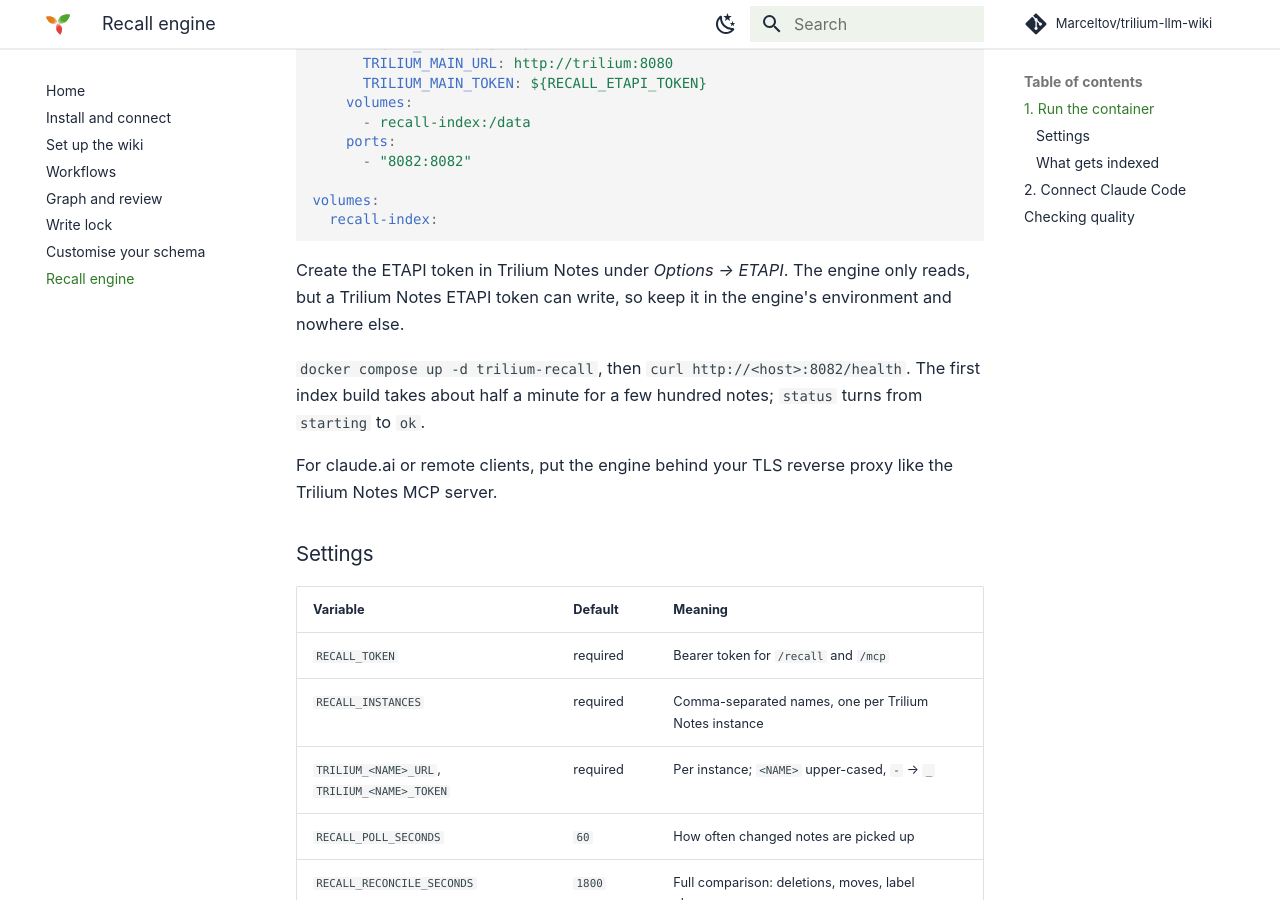
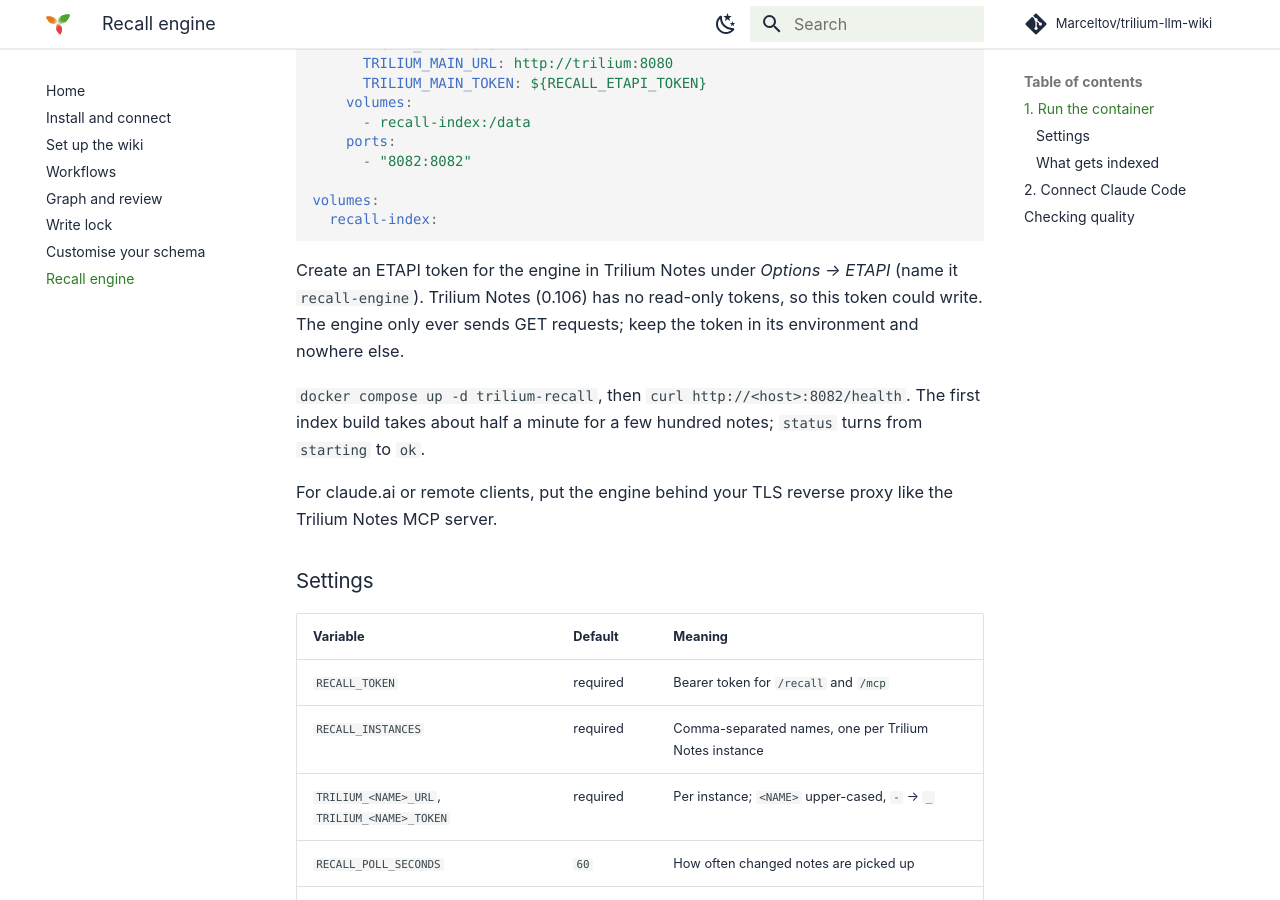
Before and after one commit to Marceltov/trilium-llm-wiki, an MkDocs documentation site: the page built from docs/recall.md, in a window 1280 px wide and 900 px high, scrolled down 856 px. Built offline with MkDocs 1.6.1 and Material for MkDocs 9.7.7, drawn with Linux system fonts in a browser that asks for light colours; some web fonts are replaced; comment, search, counter and statistics services are not loaded.

Commit message:
TRILIUM-LLM-WIKI #4: docs: Trilium Notes has no read-only ETAPI tokens
Co-Authored-By: Claude Opus 5.5 <noreply@anthropic.com>
Claude-Session: https://claude.ai/code/session_0138poZS3XSQn83Wwwfc6kgx

````diff
--- a/docs/recall.md
+++ b/docs/recall.md
@@ -41,8 +41,9 @@ volumes:
   recall-index:
 ```
 
-Create the ETAPI token in Trilium Notes under *Options → ETAPI*. The engine only reads, but a Trilium
-Notes ETAPI token can write, so keep it in the engine's environment and nowhere else.
+Create an ETAPI token for the engine in Trilium Notes under *Options → ETAPI* (name it `recall-engine`).
+Trilium Notes (0.106) has no read-only tokens, so this token could write. The engine only ever sends
+GET requests; keep the token in its environment and nowhere else.
 
 `docker compose up -d trilium-recall`, then `curl http://<host>:8082/health`. The first index build
 takes about half a minute for a few hundred notes; `status` turns from `starting` to `ok`.
````
